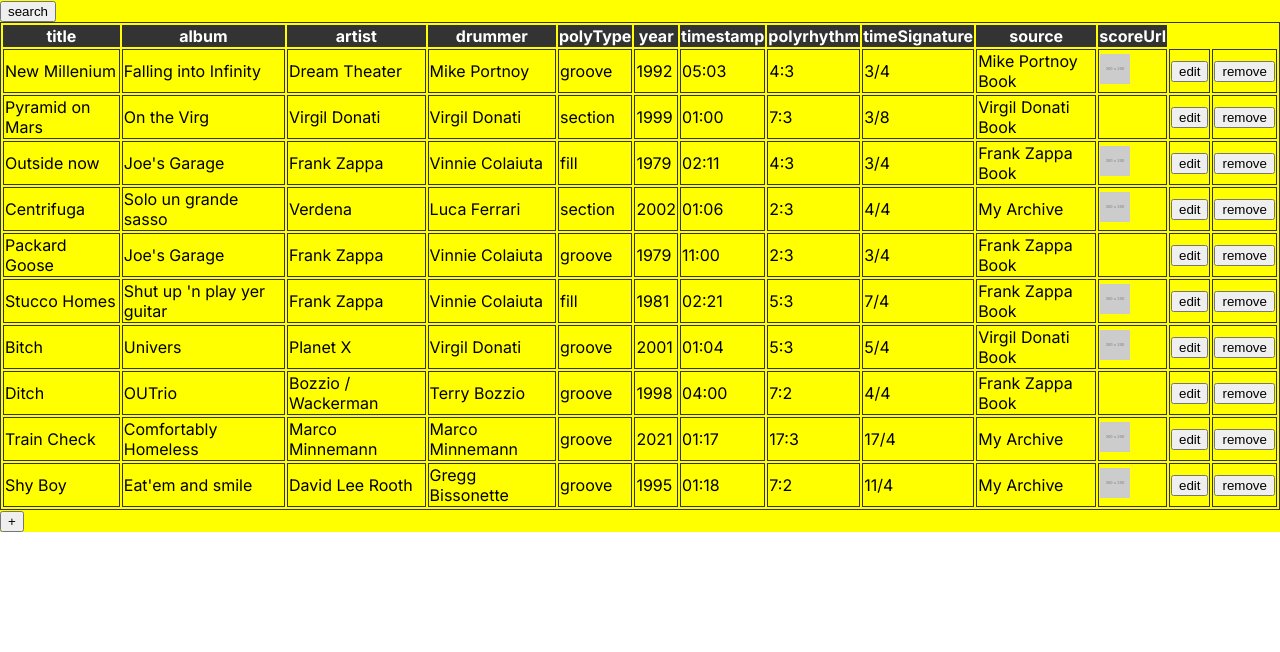
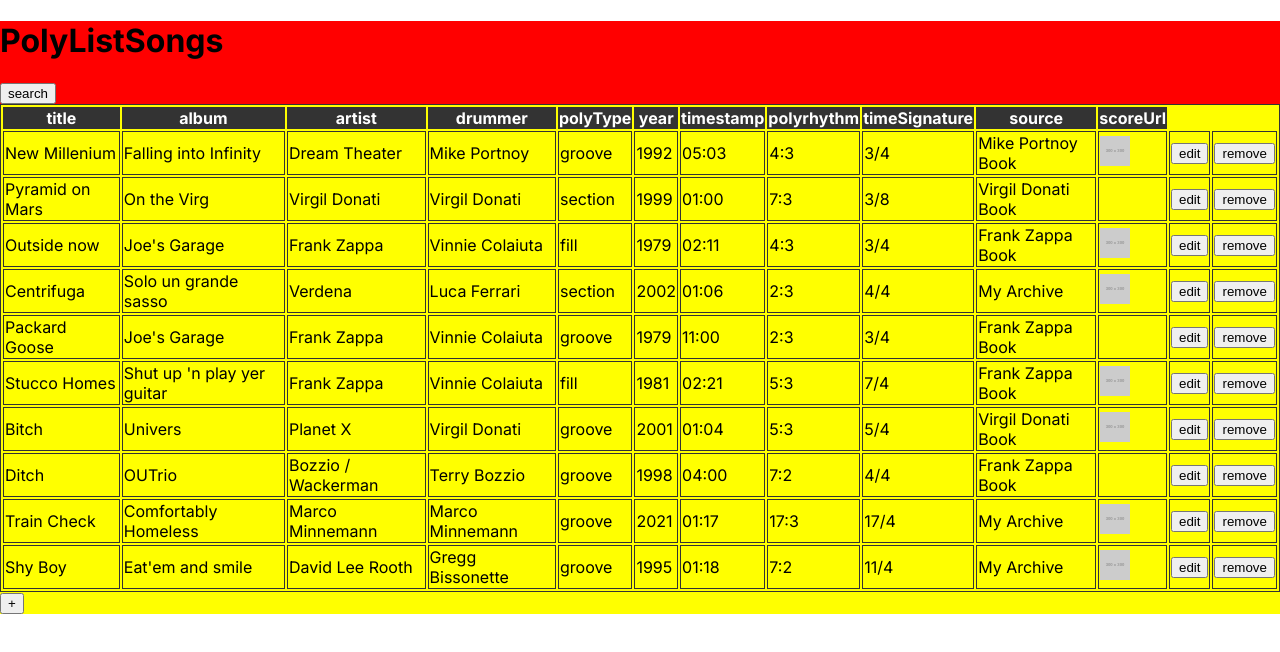
Before and after one commit to MarcoMaz/polylistsongs, a Next.js app: page / in a window 1280 px wide. Shown: the top 652 px of the page. Built offline with nearby package versions, Linux system fonts and the light colour scheme.

Commit message:
- fix layout

```diff
--- a/src/app/layout.tsx
+++ b/src/app/layout.tsx
@@ -4,6 +4,8 @@ import { createContext, useContext, useEffect, useState } from "react";
 import "./globals.css";
 import { Inter } from "next/font/google";
 import { songsData } from "../../pages/api/songs";
+
+import Header from "../components/Header/Header";
 
 import { SongProp } from "@/models/model";
 
@@ -63,6 +65,7 @@ export default function RootLayout({
             setSongs,
           }}
         >
+          <Header />
           {children}
         </AppContext.Provider>
       </body>
--- a/src/app/page.tsx
+++ b/src/app/page.tsx
@@ -1,6 +1,5 @@
 "use client";
 import React, { useState } from "react";
-import Link from "next/link";
 
 import Button from "../components/common/Button/Button";
 import Dialog from "../components/common/Dialog/Dialog";
@@ -23,7 +22,7 @@ export default function Home() {
   const [selectedSong, setSelectedSong] = useState<SongProp | "">("");
 
   // Text
-  const { buttonSearch, loadingData, noSongs } = TextConstants.app;
+  const { loadingData, noSongs } = TextConstants.app;
   const { tableFields, polyTypes, sources } = TextConstants.tableSong;
 
   function addSongButtonClick() {
@@ -40,9 +39,6 @@ export default function Home() {
       {isDataLoading && <strong>{loadingData}</strong>}
       {songs.length ? (
         <>
-          <Link href="/search">
-            <Button type="button" label={buttonSearch} />
-          </Link>
           <TableSongs
             tableFields={tableFields}
             songs={songs}
--- /dev/null
+++ b/src/components/Header/Header.tsx
@@ -0,0 +1,26 @@
+import { usePathname } from "next/navigation";
+import Link from "next/link";
+
+import Button from "../common/Button/Button";
+
+import TextConstants from "@/constants/textConstants";
+
+const Header = () => {
+  const { appName, buttonHome, buttonSearch } = TextConstants.app;
+
+  const pathname = usePathname();
+
+  return (
+    <header>
+      <h1>{appName}</h1>
+      <Link href={pathname === "/" ? "/search" : "/"}>
+        <Button
+          type="button"
+          label={pathname === "/" ? buttonSearch : buttonHome}
+        />
+      </Link>
+    </header>
+  );
+};
+
+export default Header;
--- a/src/constants/textConstants.ts
+++ b/src/constants/textConstants.ts
@@ -1,5 +1,6 @@
 const TextConstants = {
   app: {
+    appName: "PolyListSongs",
     loadingData: "Data is loading...",
     noSongs: "No songs available",
     buttonSearch: "search",
```
Also changed, not shown: src/app/search/page.tsx (+1 -6 lines).
